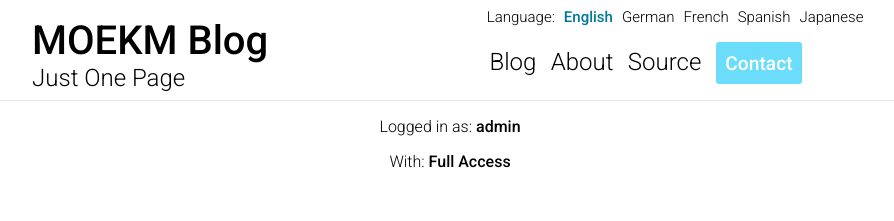
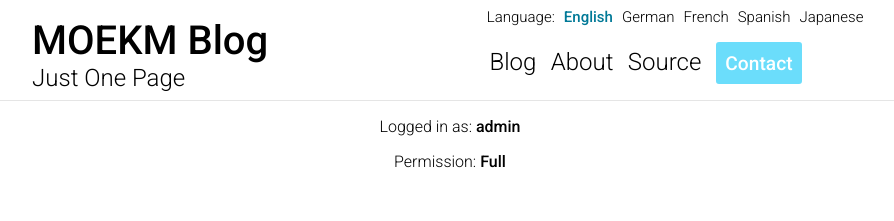
Before and after one commit to moekm/multilingual-blog, a React (Vite) app: page / in a window 1280 px wide. Both pictures are taken after a click on the button "Login". Shown: the top 221 px of the page, without its empty margins (190-1084 px from the left). Built offline with nearby package versions, Linux system fonts and the light colour scheme.

Commit message:
Login rearranged

```diff
--- a/src/App.jsx
+++ b/src/App.jsx
@@ -44,20 +44,7 @@ function App() {
         <section id="mobile-change-language">
           <RenderSiteLanguages />
         </section>
-        {user.username == null ? (
-          <Login onUpdateUser={updateCurrentUser} />
-        ) : (
-          <p style={{ textAlign: "center" }}>
-            Logged in as:
-            <strong style={{ fontWeight: "500" }}> {user.username}</strong>
-            <p>
-              With:
-              <strong style={{ fontWeight: "500" }}>
-                {user.permission == 1 ? " Full Access" : " Default Access"}
-              </strong>
-            </p>
-          </p>
-        )}
+        <Login onUpdateUser={updateCurrentUser} currentUser={user} />
       </ManageContents>
     </siteLanguage.Provider>
   );
--- a/src/components/user/Login.jsx
+++ b/src/components/user/Login.jsx
@@ -18,8 +18,22 @@ function handelInputChange(state, action) {
   }
 }
 
-export default function Login({ onUpdateUser }) {
+export default function Login({ onUpdateUser, currentUser }) {
   const [inputs, dispatch] = useReducer(handelInputChange, ["admin", "admin"]);
+
+  if (currentUser.username !== null) {
+    return (
+      <div id="logged-user">
+        <p>
+          Logged in as: <strong>{currentUser.username}</strong>
+        </p>
+        <p>
+          Permission:
+          <strong>{currentUser.permission == 1 ? " Full" : " Default"}</strong>
+        </p>
+      </div>
+    );
+  }
 
   return (
     <form
--- a/src/styling/global.css
+++ b/src/styling/global.css
@@ -316,6 +316,16 @@ text-align: center;
 background-color: #0096c7;
 }
 
+/** Logged In Text */
+
+#logged-user{
+text-align: center;
+}
+
+#logged-user strong{
+    font-weight: 500;
+}
+
 @media (max-width: 540px) {
     #site-navigation {
         display: none;
```
